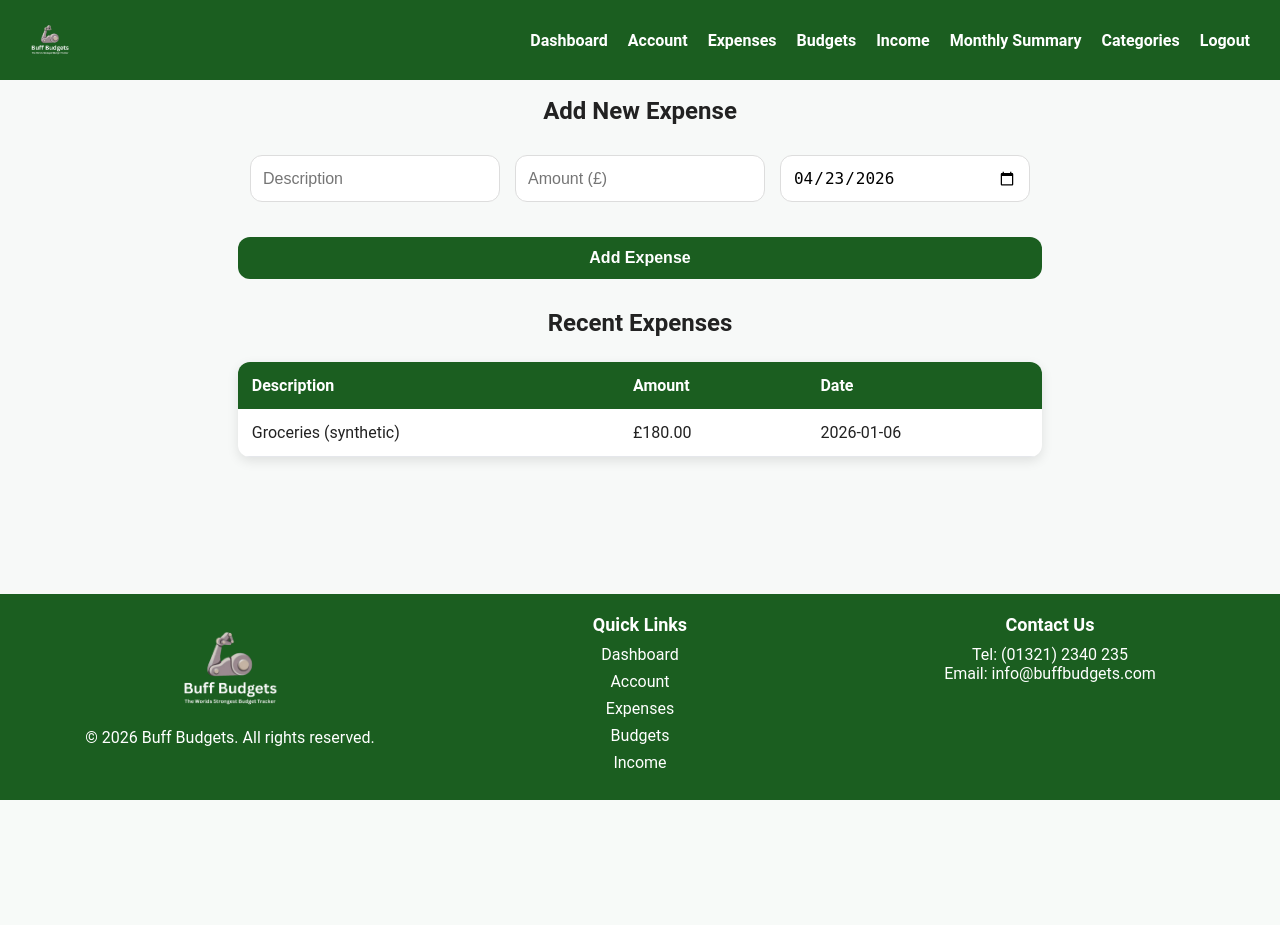
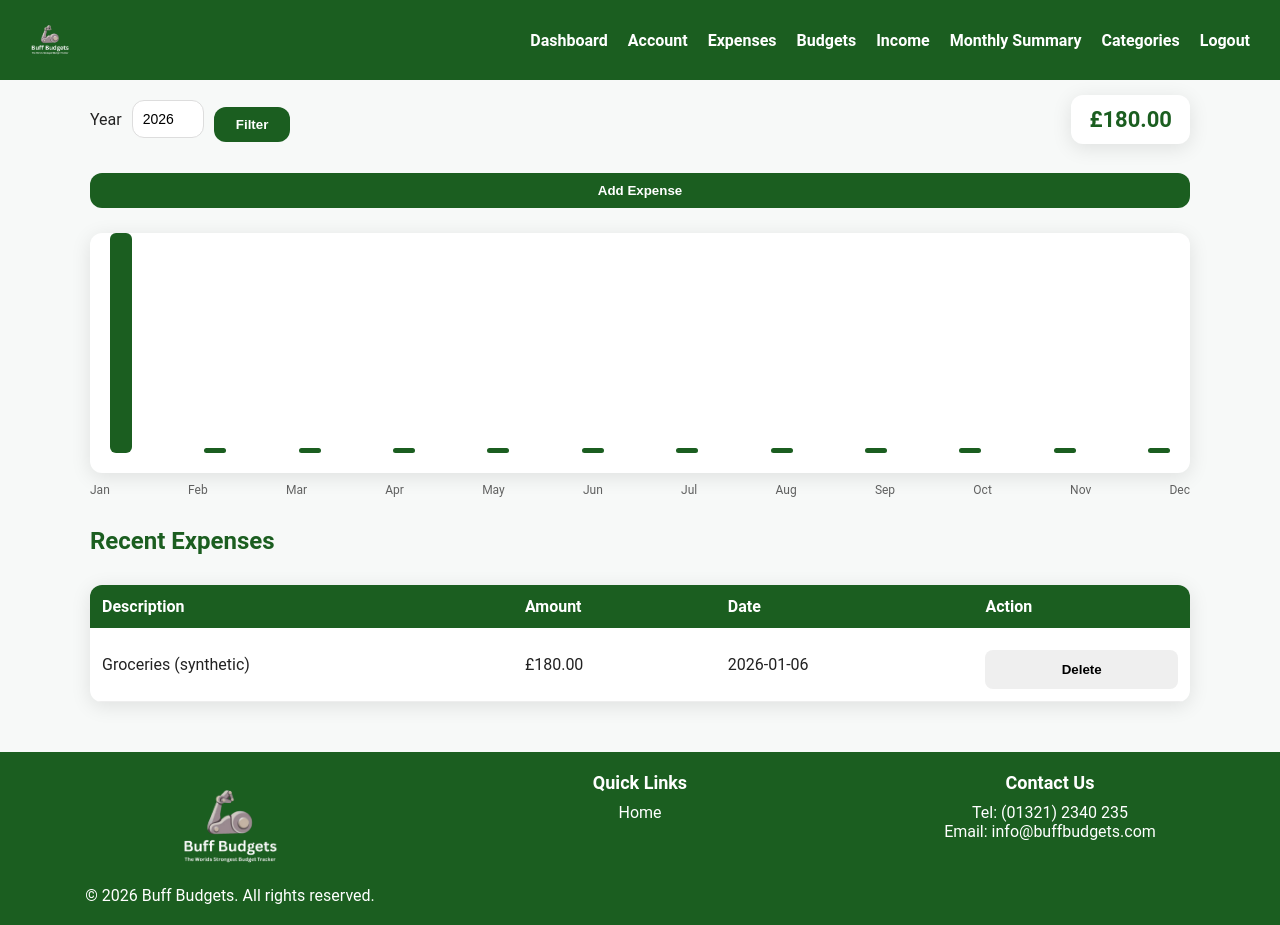
Before and after one commit to LukeDarr007/BudgetTracker, a PHP site: page /expenses.php in a window 1280 px wide. Before the commit the page ends 800 px from the top, so only its background shows below. Run offline with PHP 8.4, Linux system fonts and the light colour scheme; a user stored in the database is signed in; data comes from the database, SQL or seed files in the repository.

Commit message:
Changes
Expenses page modified and styled properly

```diff
--- a/expenses.php
+++ b/expenses.php
@@ -8,48 +8,88 @@ if (!isset($_SESSION['user_id'])) {
 }
 
 $user_id = $_SESSION['user_id'];
-$name = $_SESSION['first_name'] ?? "User";
 
-if(isset($_POST['add_expense'])) {
-    $description = $_POST['description'] ?? '';
-    $amount = $_POST['amount'] ?? 0;
+$message = "";
+
+if (isset($_POST['add_expense'])) {
+
+    $description = trim($_POST['description'] ?? '');
+    $amount = floatval($_POST['amount'] ?? 0);
     $date = $_POST['date'] ?? date('Y-m-d');
 
-    if($description && $amount > 0){
+    if ($description !== "" && $amount > 0) {
+
         $stmt = $conn->prepare("INSERT INTO expense (user_id, description, amount, date) VALUES (?, ?, ?, ?)");
         $stmt->bind_param("ssds", $user_id, $description, $amount, $date);
+
         $stmt->execute();
         $stmt->close();
+
+        $message = "Expense added.";
+    } else {
+        $message = "Invalid input.";
     }
 }
 
-$expenses = [];
-$stmt = $conn->prepare("SELECT description, amount, date FROM expense WHERE user_id=? ORDER BY date DESC");
-$stmt->bind_param("s", $user_id);
+if (isset($_POST['delete_expense'])) {
+
+    $expense_id = intval($_POST['expense_id']);
+
+    $stmt = $conn->prepare("DELETE FROM expense WHERE expense_id=? AND user_id=?");
+    $stmt->bind_param("is", $expense_id, $user_id);
+    $stmt->execute();
+    $stmt->close();
+
+    $message = "Expense deleted.";
+}
+
+$year = isset($_GET['year']) ? intval($_GET['year']) : date('Y');
+if ($year < 2000) $year = 2000;
+if ($year > 2026) $year = 2026;
+
+$stmt = $conn->prepare("SELECT expense_id, description, amount, date FROM expense WHERE user_id=? AND YEAR(date)=? ORDER BY date DESC");
+$stmt->bind_param("si", $user_id, $year);
 $stmt->execute();
 $result = $stmt->get_result();
 
-while($row = $result->fetch_assoc()){
+$expenses = [];
+while ($row = $result->fetch_assoc()) {
     $expenses[] = $row;
 }
+
+$total = 0;
+foreach ($expenses as $e) {
+    $total += $e['amount'];
+}
+
+$monthly = array_fill(1, 12, 0);
+
+foreach ($expenses as $e) {
+    $m = (int)date('n', strtotime($e['date']));
+    $monthly[$m] += $e['amount'];
+}
+
+$max = max($monthly);
+if ($max == 0) $max = 1;
 ?>
+
 <!DOCTYPE html>
 <html lang="en">
 <head>
 <meta charset="UTF-8">
 <meta name="viewport" content="width=device-width, initial-scale=1.0">
-<title>Expenses - Buff Budgets</title>
+<title>Expenses</title>
 <link rel="stylesheet" href="styles.css?v=<?php echo time(); ?>">
+
 </head>
 
-<body class="expenses-page">
+<body>
 
 <nav class="navbar">
-    <div class="logo">
-        <a href="dashboard.php"><img src="logo.png" alt="Logo"></a>
+    <div class="dashboard-logo">
+        <a href="dashboard.php"><img src="logo.png"></a>
     </div>
-
-    <ul class="nav-links">
+    <ul class="dashboard-nav-links">
         <li><a href="dashboard.php">Dashboard</a></li>
         <li><a href="account.php">Account</a></li>
         <li><a href="expenses.php">Expenses</a></li>
@@ -61,48 +101,90 @@ while($row = $result->fetch_assoc()){
     </ul>
 </nav>
 
-<header class="expenses-hero-banner">
-<h1>Expenses</h1>
-<p>Manage your expenses, <?php echo htmlspecialchars($name); ?></p>
-</header>
-
 <main class="expenses-main">
 
-<h2>Add New Expense</h2>
-<form method="POST" class="expense-form">
-    <input type="text" name="description" placeholder="Description" required>
-    <input type="number" step="0.01" name="amount" placeholder="Amount (£)" required>
-    <input type="date" name="date" value="<?php echo date('Y-m-d'); ?>" required>
-    <button type="submit" name="add_expense">Add Expense</button>
+<?php if ($message): ?>
+<p><?php echo htmlspecialchars($message); ?></p>
+<?php endif; ?>
+
+<div class="top-bar">
+
+<form method="GET">
+    <label>Year</label>
+    <input type="number" name="year" min="2000" max="2026" value="<?php echo $year; ?>">
+    <button type="submit">Filter</button>
 </form>
 
+<div class="total-box">
+£<?php echo number_format($total,2); ?>
+</div>
+
+<button onclick="openPopup()">Add Expense</button>
+
+</div>
+
+<div class="chart">
+<?php foreach ($monthly as $v): ?>
+<div class="bar" style="height:<?php echo ($v/$max)*220; ?>px;"></div>
+<?php endforeach; ?>
+</div>
+
+<div class="months">
+<?php foreach(["Jan","Feb","Mar","Apr","May","Jun","Jul","Aug","Sep","Oct","Nov","Dec"] as $m): ?>
+<span><?php echo $m; ?></span>
+<?php endforeach; ?>
+</div>
+
 <h2>Recent Expenses</h2>
-<table class="transactions">
-<thead>
+
+<table>
 <tr>
 <th>Description</th>
 <th>Amount</th>
 <th>Date</th>
+<th>Action</th>
 </tr>
-</thead>
-<tbody>
 
-<?php if(count($expenses) > 0): ?>
-    <?php foreach($expenses as $e): ?>
+<?php foreach ($expenses as $e): ?>
 <tr>
 <td><?php echo htmlspecialchars($e['description']); ?></td>
 <td>£<?php echo number_format($e['amount'],2); ?></td>
 <td><?php echo $e['date']; ?></td>
+<td>
+<form method="POST">
+    <input type="hidden" name="expense_id" value="<?php echo $e['expense_id']; ?>">
+    <button name="delete_expense">Delete</button>
+</form>
+</td>
 </tr>
 <?php endforeach; ?>
-<?php else: ?>
-<tr><td colspan="3">No expenses added yet.</td></tr>
-<?php endif; ?>
 
-</tbody>
 </table>
 
 </main>
+
+<div id="popup" class="popup">
+    <div class="popup-content">
+        <span class="close" onclick="closePopup()">X</span>
+
+        <form method="POST">
+            <input type="text" name="description" placeholder="Description" required>
+            <input type="number" step="0.01" name="amount" placeholder="Amount" required>
+            <input type="date" name="date" value="<?php echo date('Y-m-d'); ?>">
+            <button name="add_expense">Add</button>
+        </form>
+
+    </div>
+</div>
+
+<script>
+function openPopup() {
+    document.getElementById("popup").style.display = "flex";
+}
+function closePopup() {
+    document.getElementById("popup").style.display = "none";
+}
+</script>
 
 <footer class="index-footer">
     <div class="index-footer-container">
@@ -114,11 +196,7 @@ while($row = $result->fetch_assoc()){
         <div class="index-footer-column">
             <h4>Quick Links</h4>
             <ul>
-                <li><a href="dashboard.php">Dashboard</a></li>
-                <li><a href="account.php">Account</a></li>
-                <li><a href="expenses.php">Expenses</a></li>
-                <li><a href="budgets.php">Budgets</a></li>
-                <li><a href="income.php">Income</a></li>
+                <li><a href="index.html">Home</a></li>
             </ul>
         </div>
 
--- a/register.php
+++ b/register.php
@@ -193,5 +193,8 @@ if ($_SERVER["REQUEST_METHOD"] === "POST") {
     </div>
 </footer>
 
+
+
+
 </body>
 </html>
--- a/styles.css
+++ b/styles.css
@@ -8,6 +8,12 @@
     --radius: 12px;
     --transition: all 0.3s ease;
     --shadow: 0 4px 20px rgba(0,0,0,0.1);
+}
+
+/*Header Styles*/
+
+.dashboard-hero-banner h1{
+    margin-top: 20px;
 }
 
 * {
@@ -789,14 +795,6 @@ main.dashboard-main {
     flex: 1;
 }
 
-.expenses-footer {
-    background-color:  #1f2937;
-    color: var(--white);
-    text-align: center;
-    padding: 20px;
-    margin-top: auto;
-}
-
 /*ACCOUNT PAGE CSS*/
 
 body.account-page {
@@ -804,7 +802,6 @@ body.account-page {
     font-family: 'Poppins', sans-serif;
     background: #f4f6f8;
 }
-
 
 .navbar {
     position: fixed;
@@ -929,94 +926,192 @@ button {
     }
 }
 
-/*EXPENSES PAGE CSS*/
+/*EXPENSES PAGE */
 
-html, body {
-    height: 100%;
+body {
     margin: 0;
     font-family: 'Roboto', sans-serif;
+    background: var(--light-bg);
     color: var(--text-color);
-    background-color: var(--light-bg);
+
 }
 
-body.expenses-page {
-    display: flex;
-    flex-direction: column;
-    min-height: 100vh;
+.navbar a:hover {
+    color: var(--accent-color);
 }
 
-
 .expenses-main {
-    flex: 1;
-    max-width: 900px;
-    margin: 0 auto;
-    padding: 40px 20px;
-    text-align: center;
+    max-width: 1100px;
+    margin: auto;
+    padding-top: 90px;
 }
 
-
-.expense-form {
+.top-bar {
     display: flex;
+    justify-content: space-between;
+    align-items: center;
     flex-wrap: wrap;
-    justify-content: center;
     gap: 15px;
-    margin-bottom: 30px;
+    margin-bottom: 25px;
 }
 
-.expense-form input,
-.expense-form button {
-    padding: 12px;
-    border-radius: var(--radius);
-    border: 1px solid #ddd;
-    font-size: 1rem;
+.top-bar form {
+    display: flex;
+    align-items: center;
+    gap: 10px;
 }
 
-.expense-form input {
-    flex: 1 1 200px;
-    max-width: 250px;
+.top-bar input {
+    padding: 10px;
+    border: 1px solid #ddd;
+    border-radius: var(--radius);
+    outline: none;
 }
 
-.expense-form button {
+.top-bar button {
+    padding: 10px 14px;
+    border: none;
+    border-radius: var(--radius);
     background: var(--primary-color);
     color: var(--white);
-    border: none;
     cursor: pointer;
+    transition: var(--transition);
 }
 
-.expense-form button:hover {
+.top-bar button:hover {
     background: #154a19;
 }
 
+.total-box {
+    background: var(--white);
+    padding: 12px 18px;
+    border-radius: var(--radius);
+    box-shadow: var(--shadow);
+    font-size: 22px;
+    font-weight: bold;
+    color: var(--primary-color);
+}
 
-.transactions {
+.chart {
+    display: flex;
+    align-items: flex-end;
+    justify-content: space-between;
+    height: 240px;
+    background: var(--white);
+    padding: 20px;
+    border-radius: var(--radius);
+    box-shadow: var(--shadow);
+    overflow: hidden;
+}
+
+.bar {
+    width: 22px;
+    background: linear-gradient(to top, var(--primary-color), var(--primary-color));
+    border-radius: 6px;
+    min-height: 5px;
+    transition: var(--transition);
+}
+
+.bar:hover {
+    transform: scaleY(1.05);
+}
+
+.months {
+    display: flex;
+    justify-content: space-between;
+    margin-top: 10px;
+    font-size: 12px;
+    color: var(--text-color);
+    opacity: 0.7;
+}
+
+table {
     width: 100%;
+    margin-top: 30px;
     border-collapse: collapse;
     background: var(--white);
     border-radius: var(--radius);
     overflow: hidden;
     box-shadow: var(--shadow);
-    text-align: left;
-    margin-top: 20px;
 }
 
-.transactions th,
-.transactions td {
+th {
+    background: var(--primary-color);
+    color: var(--white);
     padding: 12px;
+    text-align: left;
 }
 
-.transactions th {
-    background: #1f2937;
-    color: white;
+td {
+    padding: 12px;
+    border-bottom: 1px solid #eee;
 }
 
-.transactions tr:hover {
-    background-color: #f3f4f6;
+tr:hover {
+    background: #f1f5f2;
+}
+
+button {
+    cursor: pointer;
+}
+
+.popup {
+    display: none;
+    position: fixed;
+    inset: 0;
+    background: rgba(0,0,0,0.6);
+    justify-content: center;
+    align-items: center;
+    z-index: 9999;
+}
+
+.popup-content {
+    background: var(--white);
+    padding: 20px;
+    border-radius: var(--radius);
+    width: 320px;
+    position: relative;
+    box-shadow: var(--shadow);
+}
+
+.popup-content input {
+    width: 100%;
+    padding: 10px;
+    margin: 8px 0;
+    border: 1px solid #ddd;
+    border-radius: var(--radius);
+    outline: none;
+}
+
+.popup-content button {
+    width: 100%;
+    padding: 10px;
+    background: var(--primary-color);
+    color: var(--white);
+    border: none;
+    border-radius: var(--radius);
+    transition: var(--transition);
+}
+
+.popup-content button:hover {
+    background: #154a19;
+}
+
+.close {
+    position: absolute;
+    top: 8px;
+    right: 12px;
+    cursor: pointer;
+    font-size: 18px;
+    color: var(--text-color);
+}
+
+.expenses-main h2 {
+    margin-top: 30px;
+    color: var(--primary-color);
 }
 
 
-.dashboard-footer {
-    margin-top: auto;
-}
 
 /*LOGOUT PAGE CSS*/
 
```
Also changed, not shown: add_income.php (deleted, +0 -64 lines), dashboard.php (+5 -3 lines), logout.php (+22 -0 lines). Lines whose indentation alone changed are shown as unchanged.
